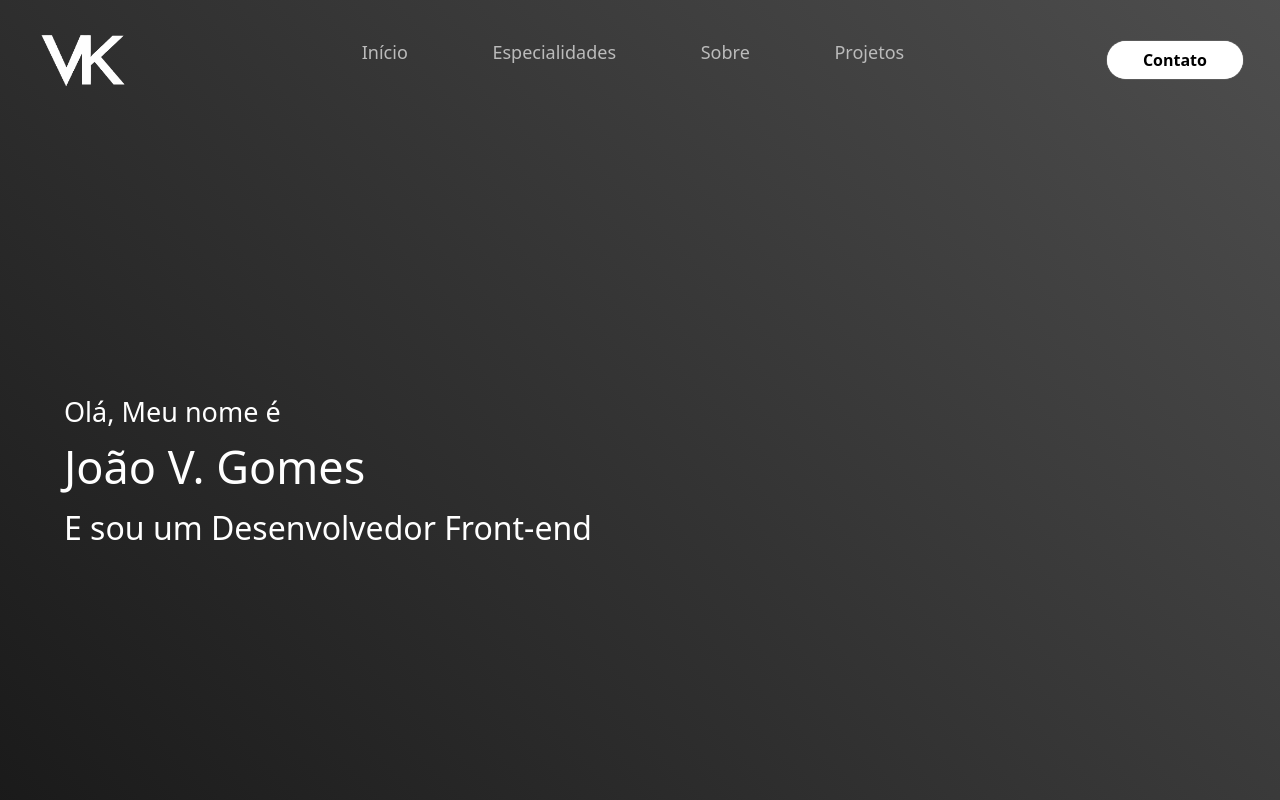
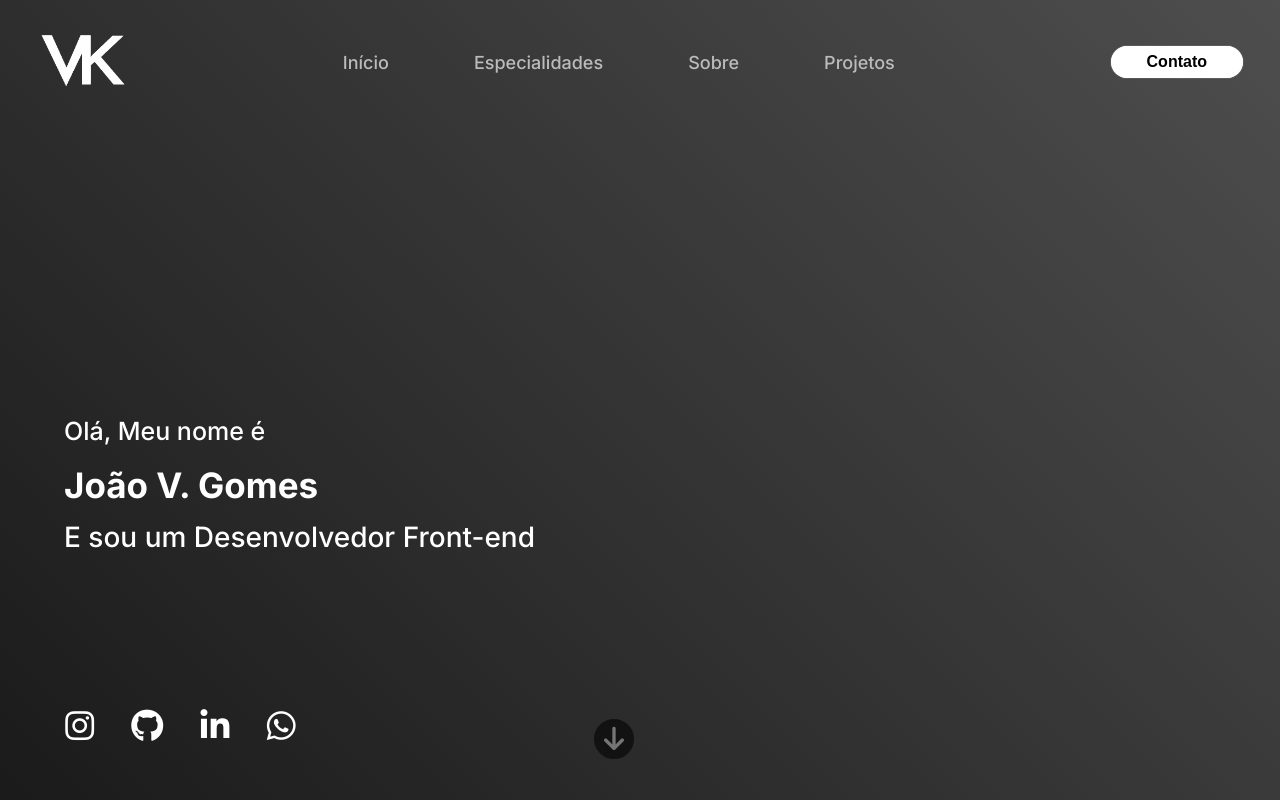
Before and after one commit to Volkemann/Portfolio_VK3.0, a plain HTML site: page index.html in a window 1280 px wide. Drawn offline with nearby package versions, Linux system fonts and the light colour scheme.

Commit message:
portfolio_V3

```diff
--- a/index.html
+++ b/index.html
@@ -5,14 +5,19 @@
     <meta name="viewport" content="width=device-width, initial-scale=1.0">
     <title>Document</title>
     <link rel="stylesheet" href="style.css">
-    <link rel="stylesheet" href="https://cdn.jsdelivr.net/npm/bootstrap@5.3.3/dist/css/bootstrap.min.css">
+    <link rel="stylesheet" href="https://cdnjs.cloudflare.com/ajax/libs/font-awesome/6.5.2/css/all.min.css">
     <script defer src="app.js"></script>
+
+
 </head>
 <body>
+
+
+
         <header><!--BARRA DE NAVEGAÇÃO-->
 
-        <div class="Topo">
-            <div class="logo">
+            <div class="Topo"><!--INTERFACE-->
+                <div class="logo"><!--logo-->
                     <a href="#">
                         <img class="img" src="img/VK-LogoTipo2(1).png" height="80" width="90" alt="Logo agência VK">
                     </a>
@@ -36,7 +41,7 @@
                 </div>
 
 
-        </div><!--inteface-->
+            </div><!--INTERFACE-->
         </header><!--BARRA DE NAVEGAÇÃO FIM-->
 
         <div class="titulo"><!--TITULO TOPO-->
@@ -48,12 +53,31 @@
 
         <div class="socias-midia">
             <a href="#">
-            <i class="bi bi-github"></i>
+                <i class="fa-brands fa-instagram"></i>
+            </a>
+            <a href="#">
+                <i class="fa-brands fa-github"></i>
+            </a>
+            <a href="#">
+                <i class="fa-brands fa-linkedin-in"></i>
+            </a>
+            <a href="#">
+                <i class="fa-brands fa-whatsapp"></i>
             </a>
 
+        <div class="descer-pag">
+
+                <button>
+                <i class="fa-solid fa-arrow-right fa-rotate-90 fa-2xl" style="color: #757575;"></i>
+                </button>
 
         </div>
 
+    <section class="sobre">
+        <div class="interface">
+
+        </div>
+    </section>
 
 
 
--- a/style.css
+++ b/style.css
@@ -63,7 +63,7 @@ header a{
 header a:hover{
     color: white;
     transform: scale(1.05);
-    transition: .2s;
+    transition: transform 300ms ease-in-out;
 
 }
 
@@ -92,10 +92,10 @@ header nav ul li{
 }
 
 .titulo h1{
-    font-size: 45px;
+    font-size: 35px;
     position: absolute;
     text-align: center;
-    top: 55%;
+    top: 58%;
     left: 5%;
     margin: 0;
     padding: 0;
@@ -105,42 +105,75 @@ header nav ul li{
 #id-1{
     position: absolute;
     text-align: center;
-    top: 49%;
+    top: 52%;
     left: 5%;
     margin: 0;
     padding: 0;
-    font-size: 27px;
+    font-size: 25px;
 }
 
 #id-2{
     position: absolute;
     text-align: center;
-    top: 63%;
+    top: 65%;
     left: 5%;
     margin: 0;
     padding: 0;
-    font-size: 32px;
+    font-size: 28px;
 }
 
 
 .socias-midia{
+    display: flex;
+    align-items: center;
+    justify-content: space-between;
     position: absolute;
     text-align: center;
-    top: 75%;
-    left: 5%;
+    display: inline-block;
+    font-size: 33px;
+    top: 88%;
+    left: 4%;
     margin: 0;
     padding: 0;
 }
 
+.socias-midia a{
+    color: white;
+    text-decoration: none;
+    display: inline-block;
+    justify-content: space-around;
+    padding: 2px 14px 6%;
+}
+.socias-midia a:hover{
+    color: white;
+    transform: scale(1.09);
+    transition: transform 200ms ease-in-out;
+}
 
+.descer-pag button{
+    display: block;
+    margin-right: auto;
+    position: absolute ;
+    top: 26%;
+    left: 210%;
+    background: #121212;
+    border: 2px solid #121212;
+    border-radius: 56px;
+    width: 40px;
+    height: 40px;
+    cursor: pointer;
+}
 
+/* SECTION ESPECIALIDADES*/
 
-
-
-
-
-
-
+.especialidades h2{
+    color: white;
+    font-size: 29px;
+    display: flex;
+    justify-content: center;
+    align-items: center;
+    top: 900px;
+}
 
 
 
```
Lines whose indentation alone changed are shown as unchanged.
